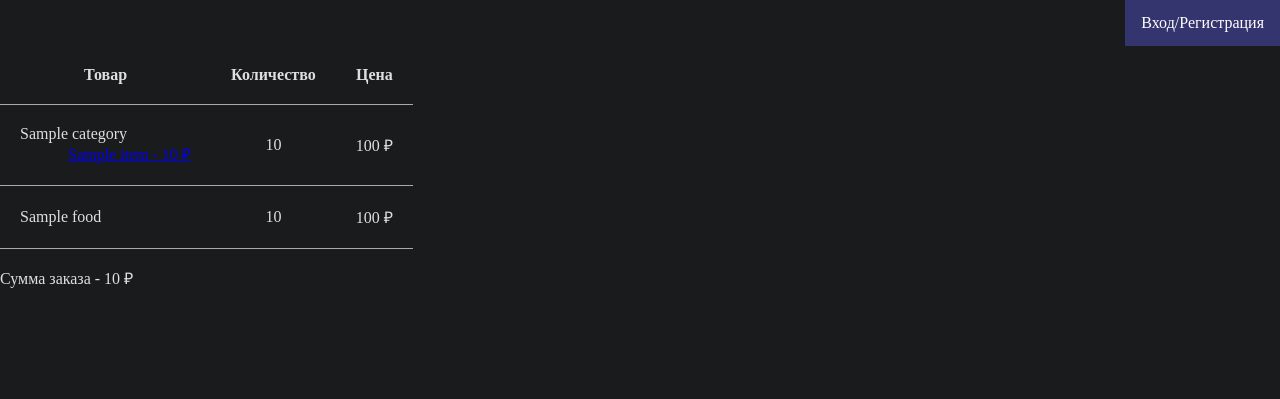
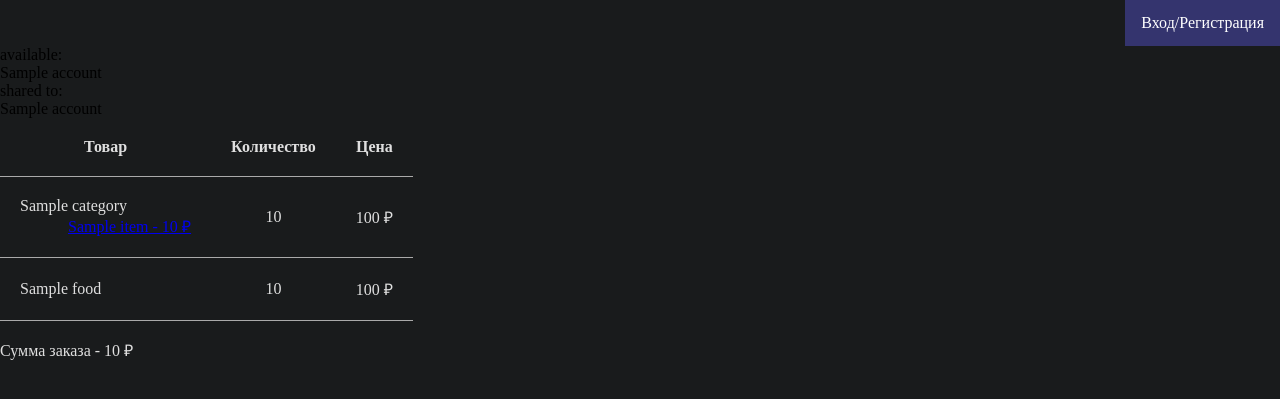
Before and after one commit to Ciremun/NNF, a Flask app: template src/templates/userprofile.html in a window 1280 px wide. Shown: the top 399 px of the page. Run offline with Flask 2, Linux system fonts and the light colour scheme; the template is opened without the code that fills it: most values are stand-ins (such as "Sample title", 1, 10 or a date in 2020); parts of the project's set-up code (start-up, migrations or seed data) failed here and were passed over.

Commit message:
wip account share

```diff
--- a/src/server.py
+++ b/src/server.py
@@ -170,15 +170,16 @@ def login():
                 target_userinfo = db.getUserByID(target_user_id)
                 if not target_userinfo:
                     return {'success': False, 'message': 'target user not found'}
-                shareinfo = db.getAccountShare(target_user_id, session.user_id)
+                shareinfo = db.verifyAccountShare(target_user_id, session.user_id)
                 if not shareinfo:
                     return {'success': False, 'message': 'account share not found'}
                 share_interval = shareinfo[0]
-                share_date = shareinfo[1]
-                now = datetime.datetime.now()
-                if share_date + share_interval < now:
-                    db.deleteAccountShare(target_user_id, session.user_id)
-                    return {'success': False, 'message': 'account share is outdated'}
+                if share_interval is not None:
+                    share_date = shareinfo[1]
+                    now = datetime.datetime.now()
+                    if share_date + share_interval < now:
+                        db.deleteAccountShare(target_user_id, session.user_id)
+                        return {'success': False, 'message': 'account share is outdated'}
                 username = target_userinfo[0]
                 usertype = target_userinfo[2]
                 SID = hash_password(sessionSecret)
@@ -244,12 +245,30 @@ def linkprofile(username):
         cart = getUserCart(username)
         if cart:
             cartSum = db.getUserCartSum(username)
-            cart['_SUM'] = cartSum[0]
+            cart['sum'] = cartSum[0]
 
-        userinfo = {'auth': True, 'username': username,
-                    'displayname': userinfo[0], 'cart': cart}
+        userinfo = {
+            'auth': True,
+            'username': username,
+            'displayname': userinfo[0],
+            'cart': cart,
+            'account_share': None
+        }
+
+        account_share = db.getAccountShare(session.user_id)
+        if account_share:
+            available, shared_to = [], []
+            for u in account_share:
+                if u[0] == session.user_id:
+                    shared_to.append(u[2])
+                else:
+                    available.append(u[1])
+            userinfo['account_share'] = {
+                'available': available,
+                'shared_to': shared_to
+            }
+
         return render_template('userprofile.html', userinfo=userinfo)
-
     return redirect('/menu', code=302)
 
 
@@ -322,7 +341,11 @@ def menu():
         if not displayname:
             return render_template('menu.html', userinfo={}, catering=catering)
 
-        userinfo = {'auth': True, 'username': username, 'displayname': displayname[0]}
+        userinfo = {
+            'auth': True,
+            'username': username,
+            'displayname': displayname[0]
+        }
         return render_template('menu.html', userinfo=userinfo, catering=catering)
 
     return render_template('menu.html', userinfo={}, catering=catering)
--- a/src/templates/userprofile.html
+++ b/src/templates/userprofile.html
@@ -9,6 +9,16 @@
 {% endblock %}
 
 {% block content %}
+    {% if userinfo.get('account_share') %}
+        <div>available:</div>
+        {% for account in userinfo['account_share']['available'] %}
+            <div>{{ account }}</div>
+        {% endfor %}
+        <div>shared to:</div>
+        {% for account in userinfo['account_share']['shared_to'] %}
+            <div>{{ account }}</div>
+        {% endfor %}
+    {% endif %}
     {% if userinfo.get('cart') %}
         <table>
             <tr>
@@ -47,7 +57,7 @@
             {% endfor %}
         </table>
         <br>
-        <div class="dfdfdf">Сумма заказа - {{ userinfo['cart']['_SUM'] }} &#x20BD;</div>
+        <div class="dfdfdf">Сумма заказа - {{ userinfo['cart']['sum'] }} &#x20BD;</div>
     {% else %}
     <div class="dfdfdf">Корзина пуста</div>
     {% endif %}
```
Also changed, not shown: src/database.py (+14 -2 lines).
